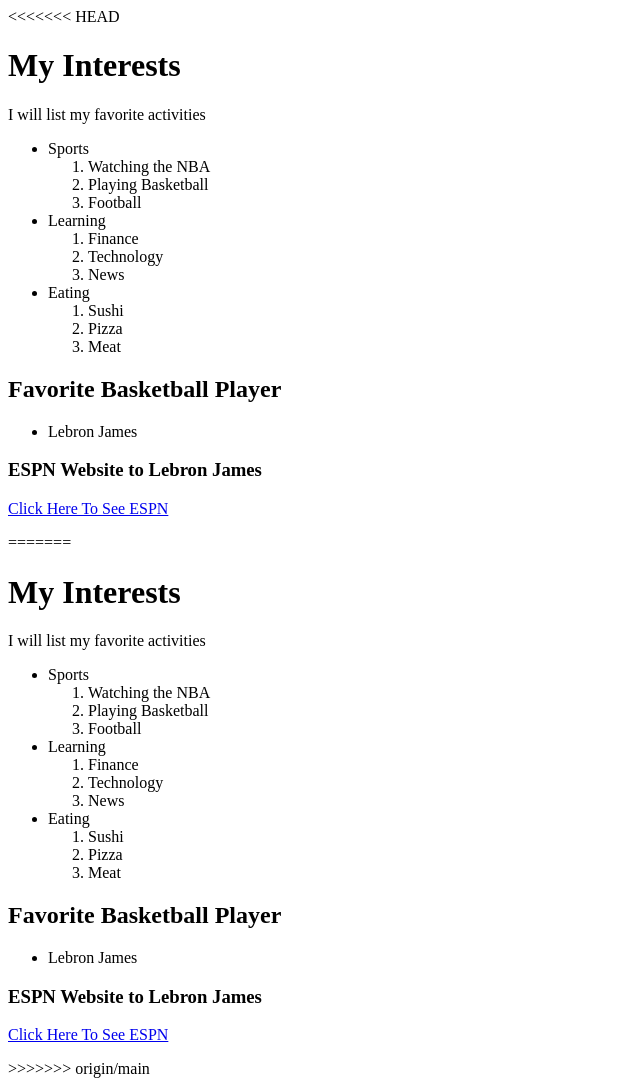
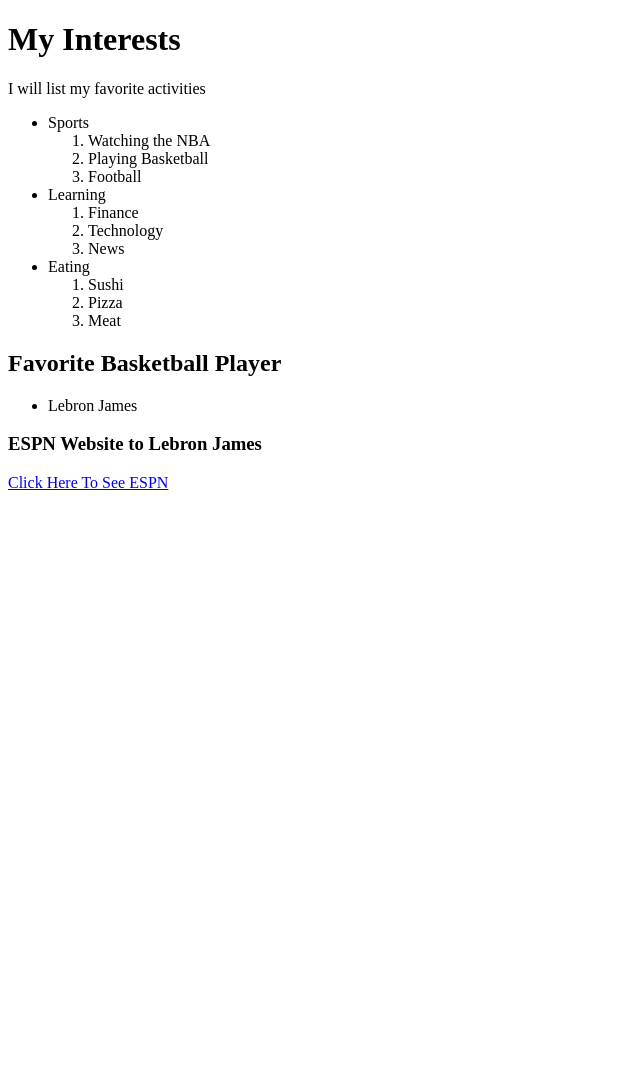
Before and after one commit to leol1i/IT030-, a plain HTML site: page assignment1_leo_li.html in a window 1280 px wide. Shown: the whole page, without its empty margins (0-640 px from the left). After the commit the page ends 800 px from the top, so only its background shows below. Drawn offline with Linux system fonts and the light colour scheme.

Commit message:
Add files via upload

```diff
--- a/assignment1_leo_li.html
+++ b/assignment1_leo_li.html
@@ -1,6 +1,5 @@
 <!DOCTYPE html>
 <html lang="en">
-<<<<<<< HEAD
     <head>
         <meta charset="UTF-8">
         <meta name="viewport" content="width=device-width, initial-scale=1.0">
@@ -59,61 +58,4 @@
         </div>
 
     </body>
-=======
-<head>
-    <meta charset="UTF-8">
-    <meta name="viewport" content="width=device-width, initial-scale=1.0">
-    <title>HTML Basics Assignment 1</title>
-</head>
-<body>
-    <div>
-    <!-- Talking about interests and other related things -->
-        <h1>
-            My Interests
-        </h1>
-        <p>I will list my favorite activities</p>
-        <ul>
-            <li>Sports</li>
-            <ol>
-                <li>Watching the NBA</li>
-                <li>Playing Basketball</li>
-                <li>Football</li>
-            </ol>
-            <li>Learning</li>
-            <ol>
-                <li>Finance</li>
-                <li>Technology</li>
-                <li>News</li>
-            </ol>
-
-            <li>Eating</li>
-            <ol>
-                <li>Sushi</li>
-                <li>Pizza</li>
-                <li>Meat</li>
-            </ol>
-        </ul>
-    </div>
-    <div>
-        <h2>
-        Favorite Basketball Player
-        </h2>
-        <ul>
-            <li>Lebron James</li>
-        </ul>
-    </div>
-    <div>
-        <!-- Link to ESPN Website -->
-        <h3>
-            <p>ESPN Website to Lebron James</p>
-        </h3>
-            <p>
-                <a href="https://www.espn.com/nba/player/_/id/1966/lebron-james">
-                    Click Here To See ESPN
-                </a>
-            </p>
-    </div>
-
-</body>
->>>>>>> origin/main
 </html>
```
